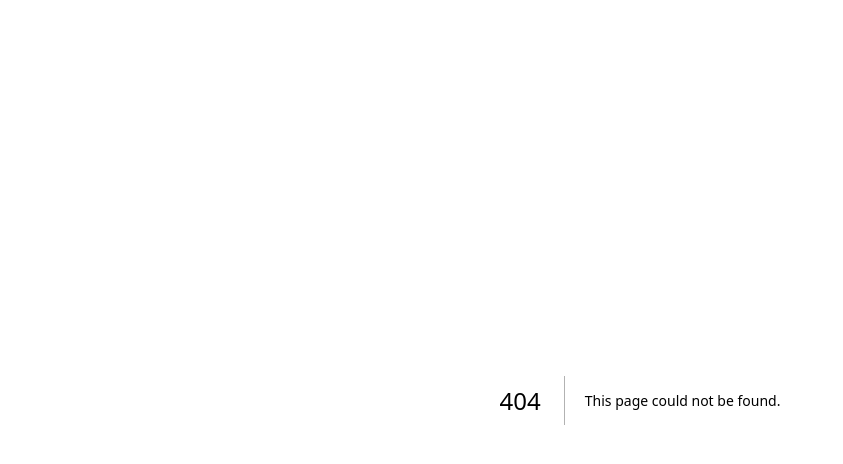
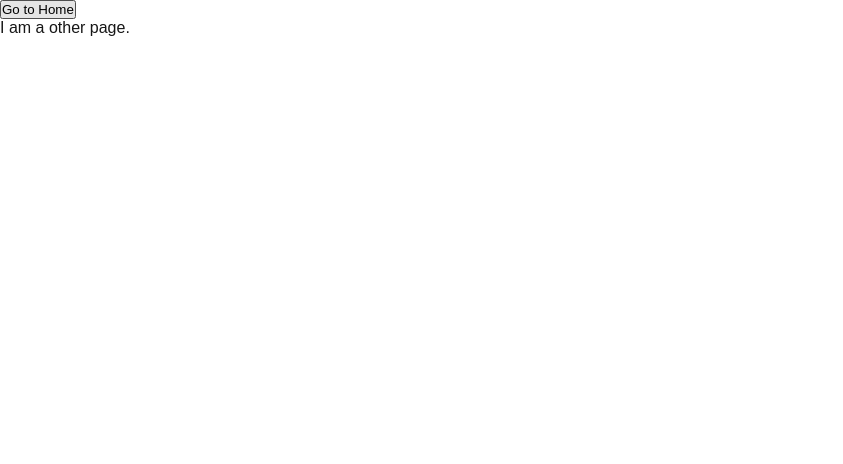
Before and after one commit to henryfervi/pwa-test, a Next.js app: page /other-page in a window 1280 px wide. Before the commit this address had no page. Shown: the top 464 px of the page, without its empty margins (0-843 px from the left). Built offline with nearby package versions, Linux system fonts and the light colour scheme.

Commit message:
feat: add AnotherPage component and navigation link from Home

```diff
--- /dev/null
+++ b/src/app/other-page/page.tsx
@@ -0,0 +1,16 @@
+import Link from "next/link";
+import React from "react";
+
+const AnotherPage = () => {
+  return (
+    <div>
+      <button>
+        <Link href="/">Go to Home</Link>
+      </button>
+      <br />
+      I am a other page.
+    </div>
+  );
+};
+
+export default AnotherPage;
--- a/src/app/page.tsx
+++ b/src/app/page.tsx
@@ -2,6 +2,7 @@
 
 import { useEffect, useState } from "react";
 import { saveData, getAllData } from "./lib/indexedDb";
+import Link from "next/link";
 
 export default function Home() {
   const [items, setItems] = useState<string[]>([]);
@@ -28,6 +29,9 @@ export default function Home() {
 
   return (
     <main className="p-6">
+      <button>
+        <Link href="/other-page">Go to OTHER PAGE</Link>
+      </button>
       <h1 className="text-2xl font-bold">Offline Notes</h1>
 
       <div className="mt-4 flex gap-2">
```
